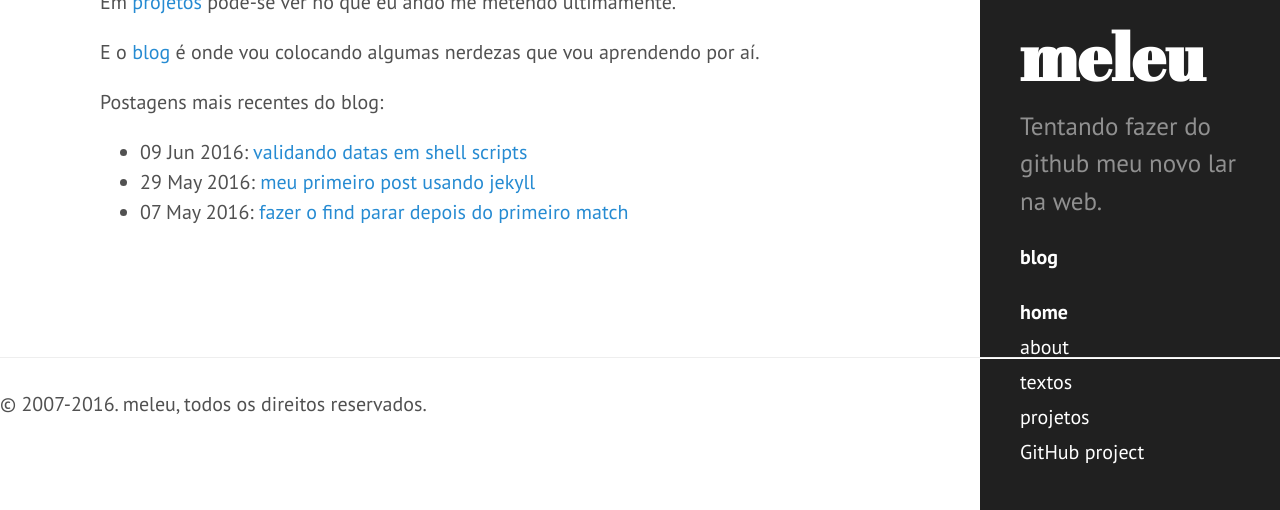
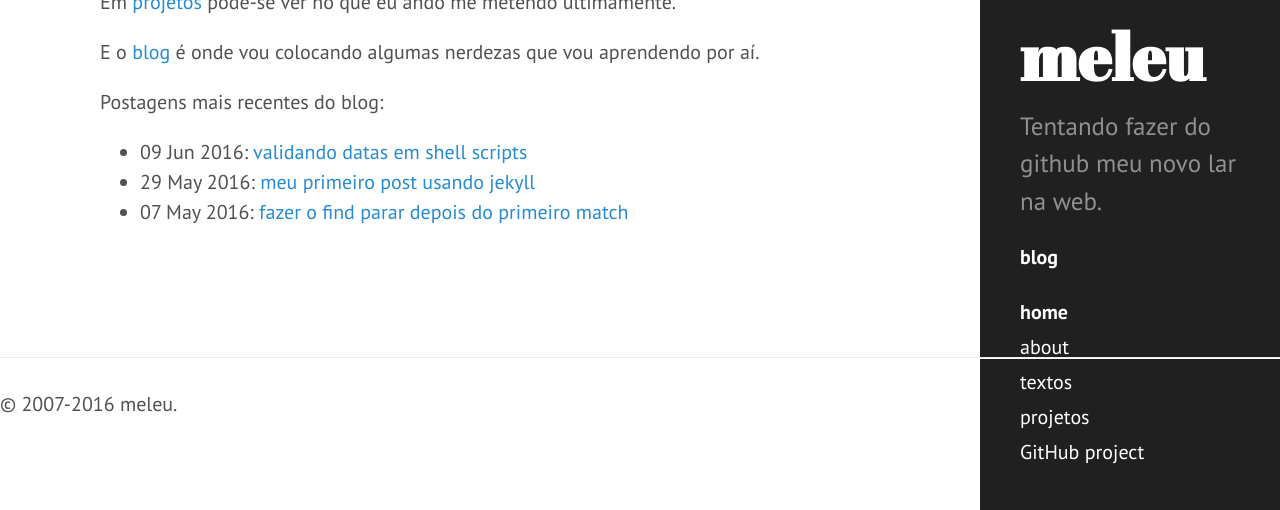
Before and after one commit to meleu/meleu.github.io, a Jekyll site: the page built from index.md, in a window 1280 px wide, cut to the strip 390-900 px from the top of the page. Built offline with Jekyll 4.4.1, drawn with Linux system fonts in a browser that asks for light colours.

Commit message:
Update footer.html

```diff
--- a/_includes/footer.html
+++ b/_includes/footer.html
@@ -1 +1 @@
-<p>&copy; 2007-{{ site.time | date: '%Y' }}. meleu, todos os direitos reservados.</p>
+<p>&copy; 2007-{{ site.time | date: '%Y' }} meleu.</p>
```
